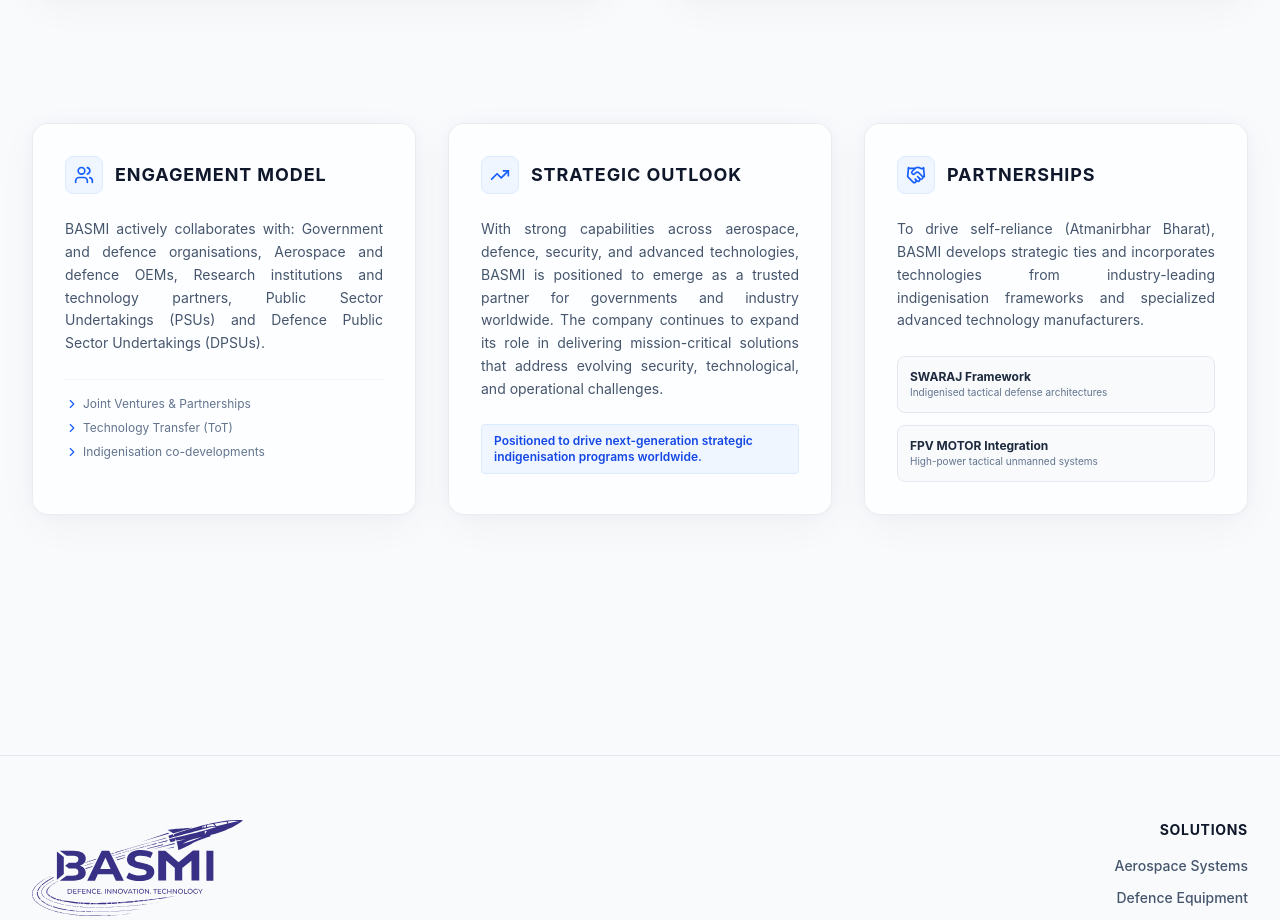
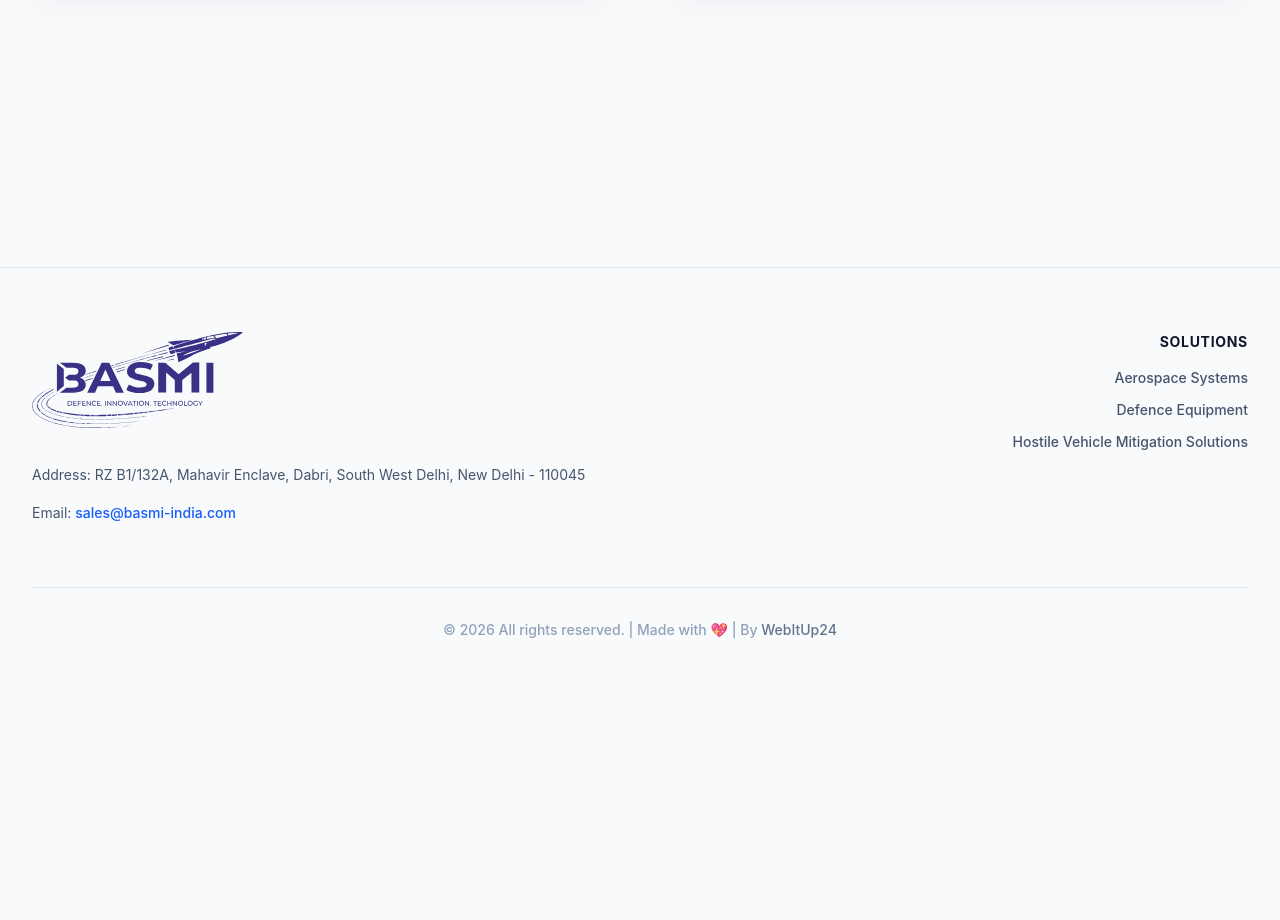
Before and after one commit to YouKnowPrem/BASMI2, a React (Vite) app: page /about in a window 1280 px wide. Shown: the part 1240-2160 px from the top of the page. After the commit the page ends 1912 px from the top, so only its background shows below. Built offline with nearby package versions, Linux system fonts and the light colour scheme.

Commit message:
clean: remove About page cards and add Naval Equipment to Tactical

```diff
--- a/src/pages/About.tsx
+++ b/src/pages/About.tsx
@@ -1,13 +1,12 @@
 /** ============================================================================
  *  BASMI Defence Systems - Corporate Profile Page Component (About.tsx)
  *  ----------------------------------------------------------------------------
- *  Purpose: Displays the company profile, operational mission, and strategic
- *           operational frameworks (e.g. SWARAJ).
+ *  Purpose: Displays the company profile and operational mission.
  *  ============================================================================
  */
 
 import { GlassCard } from '../components/GlassCard';
-import { Target, Compass, Users, Handshake, ChevronRight, TrendingUp } from 'lucide-react';
+import { Target, Compass } from 'lucide-react';
 
 export const About = () => {
   return (
@@ -63,66 +62,6 @@
           </GlassCard>
         </div>
 
-        {/* 3. ENGAGEMENT AND PARTNERSHIP FRAMEWORKS */}
-        <div className="grid grid-cols-1 lg:grid-cols-3 gap-8 mb-24">
-          {/* Partnership Engagement Model */}
-          <GlassCard className="p-8 hover:border-blue-500/25 transition-all duration-300">
-            <div className="flex items-center space-x-3 mb-6">
-              <div className="bg-blue-50 p-2 rounded-lg text-blue-600 border border-blue-100">
-                <Users className="h-5 w-5" />
-              </div>
-              <h3 className="text-lg font-bold text-slate-900 uppercase tracking-wider">Engagement Model</h3>
-            </div>
-            <p className="text-sm text-slate-600 leading-relaxed text-justify mb-6">
-              BASMI actively collaborates with: Government and defence organisations, Aerospace and defence OEMs, Research institutions and technology partners, Public Sector Undertakings (PSUs) and Defence Public Sector Undertakings (DPSUs).
-            </p>
-            <div className="text-xs text-slate-500 border-t border-slate-100 pt-4 space-y-2">
-              <div className="flex items-center"><ChevronRight className="h-3.5 w-3.5 text-blue-600 mr-1" /> Joint Ventures & Partnerships</div>
-              <div className="flex items-center"><ChevronRight className="h-3.5 w-3.5 text-blue-600 mr-1" /> Technology Transfer (ToT)</div>
-              <div className="flex items-center"><ChevronRight className="h-3.5 w-3.5 text-blue-600 mr-1" /> Indigenisation co-developments</div>
-            </div>
-          </GlassCard>
-
-          {/* Strategic Outlook */}
-          <GlassCard className="p-8 hover:border-blue-500/25 transition-all duration-300" delay={0.1}>
-            <div className="flex items-center space-x-3 mb-6">
-              <div className="bg-blue-50 p-2 rounded-lg text-blue-600 border border-blue-100">
-                <TrendingUp className="h-5 w-5" />
-              </div>
-              <h3 className="text-lg font-bold text-slate-900 uppercase tracking-wider">Strategic Outlook</h3>
-            </div>
-            <p className="text-sm text-slate-600 leading-relaxed text-justify mb-6">
-              With strong capabilities across aerospace, defence, security, and advanced technologies, BASMI is positioned to emerge as a trusted partner for governments and industry worldwide. The company continues to expand its role in delivering mission-critical solutions that address evolving security, technological, and operational challenges.
-            </p>
-            <div className="text-xs text-blue-700 font-semibold bg-blue-50 border border-blue-100 rounded px-3 py-2">
-              Positioned to drive next-generation strategic indigenisation programs worldwide.
-            </div>
-          </GlassCard>
-
-          {/* Strategic Partnerships & Integrations */}
-          <GlassCard className="p-8 hover:border-blue-500/25 transition-all duration-300" delay={0.2}>
-            <div className="flex items-center space-x-3 mb-6">
-              <div className="bg-blue-50 p-2 rounded-lg text-blue-600 border border-blue-100">
-                <Handshake className="h-5 w-5" />
-              </div>
-              <h3 className="text-lg font-bold text-slate-900 uppercase tracking-wider">Partnerships</h3>
-            </div>
-            <p className="text-sm text-slate-600 leading-relaxed text-justify mb-6">
-              To drive self-reliance (Atmanirbhar Bharat), BASMI develops strategic ties and incorporates technologies from industry-leading indigenisation frameworks and specialized advanced technology manufacturers.
-            </p>
-            <div className="space-y-3">
-              <div className="border border-slate-200 bg-slate-50 rounded-lg p-3">
-                <span className="text-xs font-bold text-slate-800 block">SWARAJ Framework</span>
-                <span className="text-[10px] text-slate-500 block">Indigenised tactical defense architectures</span>
-              </div>
-              <div className="border border-slate-200 bg-slate-50 rounded-lg p-3">
-                <span className="text-xs font-bold text-slate-800 block">FPV MOTOR Integration</span>
-                <span className="text-[10px] text-slate-500 block">High-power tactical unmanned systems</span>
-              </div>
-            </div>
-          </GlassCard>
-        </div>
-
       </div>
     </div>
   );
--- a/src/pages/Tactical.tsx
+++ b/src/pages/Tactical.tsx
@@ -61,6 +61,20 @@
         </div>
       </div>
 
+      {/* FULL-WIDTH CARD SECTION BELOW THE 3-WAY SPLIT */}
+      <div className="w-full bg-slate-950 border-t border-slate-900 relative shadow-xl">
+        <div className="relative overflow-hidden h-[45vh] lg:h-[60vh] group/card filter brightness-[0.55] contrast-[1.1] hover:!brightness-110 hover:!contrast-125 transition-all duration-[800ms] cursor-pointer">
+          <div className="absolute inset-0 bg-[radial-gradient(ellipse_at_center,rgba(255,255,255,0.25)_0%,transparent_60%)] opacity-0 group-hover/card:opacity-100 transition-opacity duration-[800ms] pointer-events-none z-10 mix-blend-overlay" />
+          <img src="/tactical_naval.png" alt="Naval Equipment & Accessories" loading="lazy" decoding="async" className="absolute w-full h-full object-cover object-center transition-transform duration-[1200ms] scale-[1.0] group-hover/card:scale-[1.05] z-0" />
+          <div className="absolute inset-0 bg-gradient-to-t from-black/80 via-black/20 to-black/80 z-10 opacity-60 group-hover/card:opacity-30 transition-opacity duration-[800ms]" />
+          <div className="absolute inset-0 flex justify-center items-center text-center px-4 z-20">
+            <h3 className="font-bold text-white text-3xl md:text-5xl uppercase tracking-[0.2em] md:leading-tight transition-all duration-[800ms] ease-[cubic-bezier(0.25,1,0.5,1)] opacity-80 group-hover/card:opacity-100 group-hover/card:drop-shadow-[0_0_20px_rgba(255,255,255,0.9)] group-hover/card:scale-105">
+              Naval Equipment<br/>& Accessories
+            </h3>
+          </div>
+        </div>
+      </div>
+
     </div>
   );
 };
```
Also changed, not shown: public/tactical_naval.png (added).
